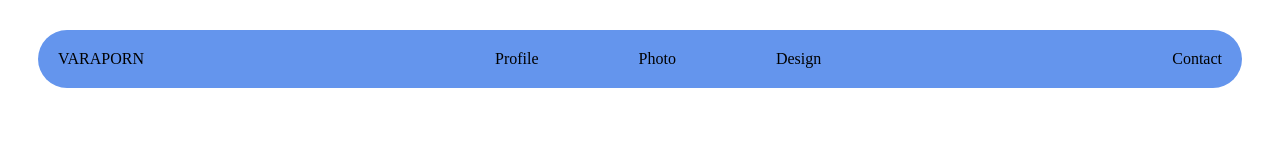
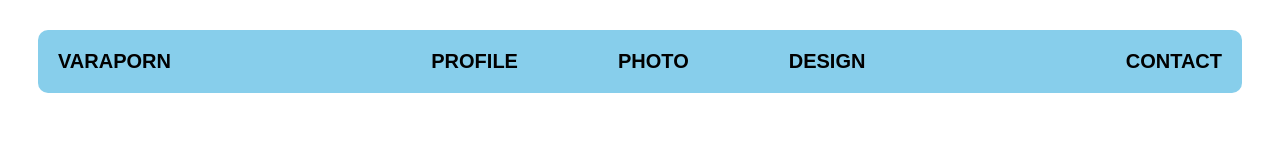
Before and after one commit to varasukmu/ITF-WEB, a plain HTML site: page home.html in a window 1280 px wide. Drawn offline with Linux system fonts and the light colour scheme.

Commit message:
color and font

```diff
--- a/home.html
+++ b/home.html
@@ -10,11 +10,11 @@
     <nav class="nav-bar">
         <div>VARAPORN</div>
         <div class="menu">
-            <div>Profile</div>
-            <div>Photo</div>
-            <div>Design</div>
+            <div>PROFILE</div>
+            <div>PHOTO</div>
+            <div>DESIGN</div>
         </div>
-        <div class="contact">Contact</div>
+        <div class="contact">CONTACT</div>
     </nav>
 </body>
 </html>
--- a/index.css
+++ b/index.css
@@ -1,10 +1,13 @@
 .nav-bar {
     display: flex;
     justify-content: space-between;
-    background-color: cornflowerblue;
+    background-color: skyblue;
     padding: 20px;
     margin: 30px;
-    border-radius: 30px;
+    border-radius: 10px;
+    font-weight: bold;
+    font-family: sans-serif;
+    font-size: 20px;
 }
 
 .menu {
```
